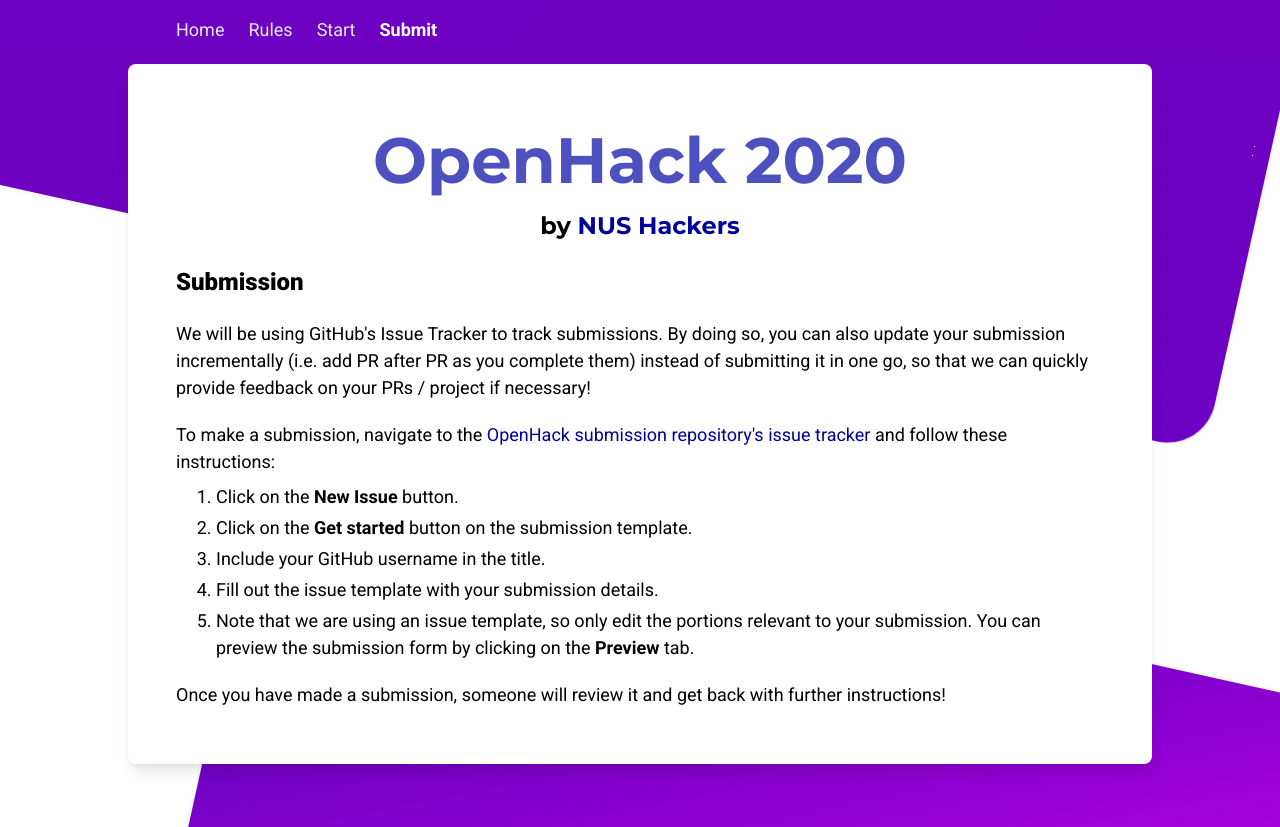
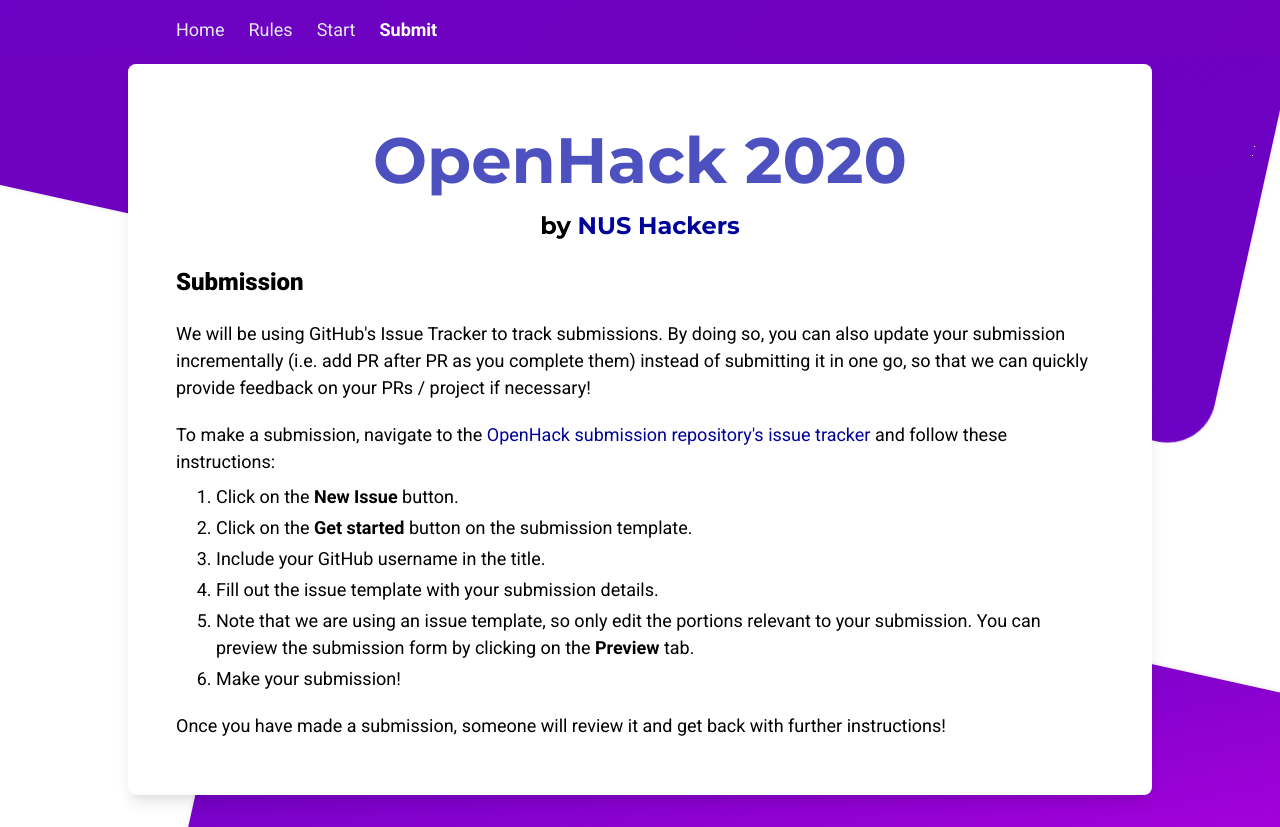
Before and after one commit to nushackers/openhack, a Next.js app: page /submit in a window 1280 px wide. Before the commit the page ends 800 px from the top, so only its background shows below. Built offline with nearby package versions, Linux system fonts and the light colour scheme.

Commit message:
Add one more instruction to Submit page

```diff
--- a/pages/submit.js
+++ b/pages/submit.js
@@ -41,6 +41,7 @@
         relevant to your submission. You can preview the submission form by
         clicking on the <strong>Preview</strong> tab.
       </li>
+      <li className="ml-10 my-1">Make your submission!</li>
     </ol>
     <Text className="mt-5 mb-2">
       Once you have made a submission, someone will review it and get back with
```
